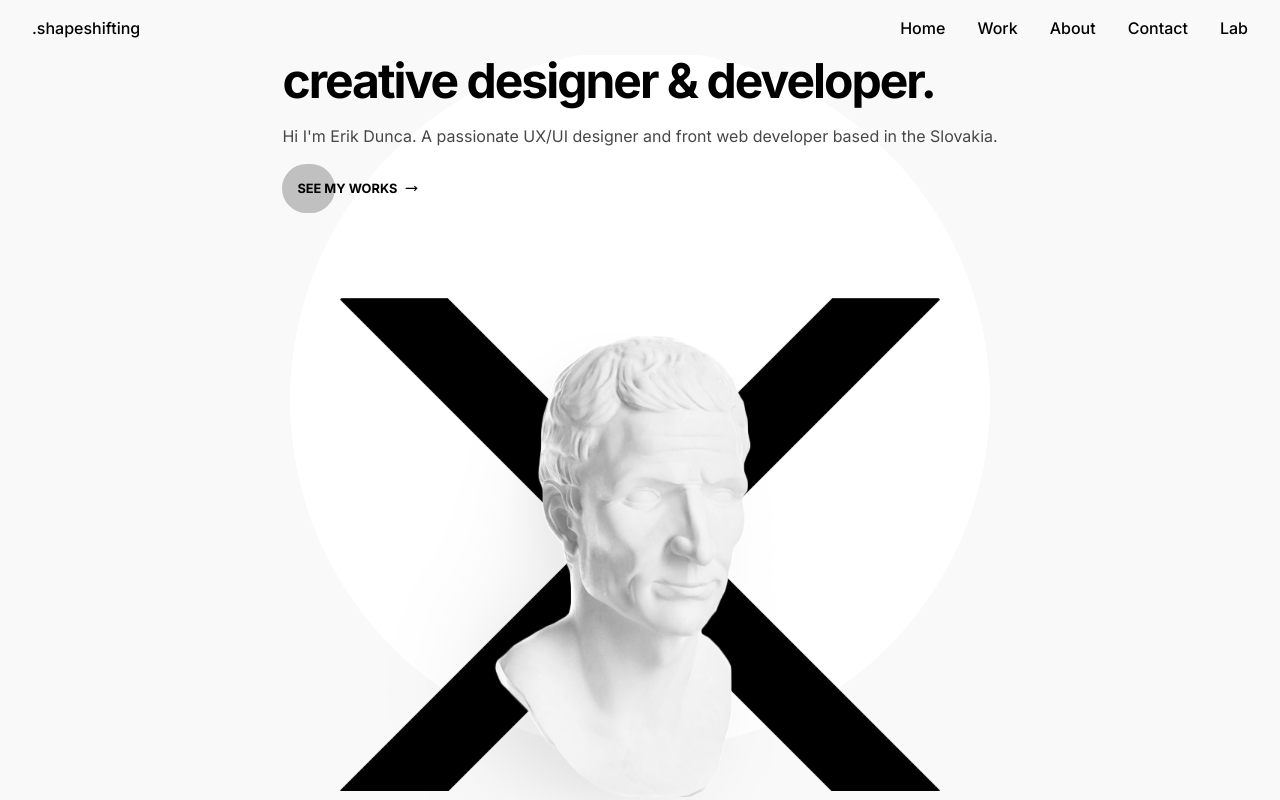
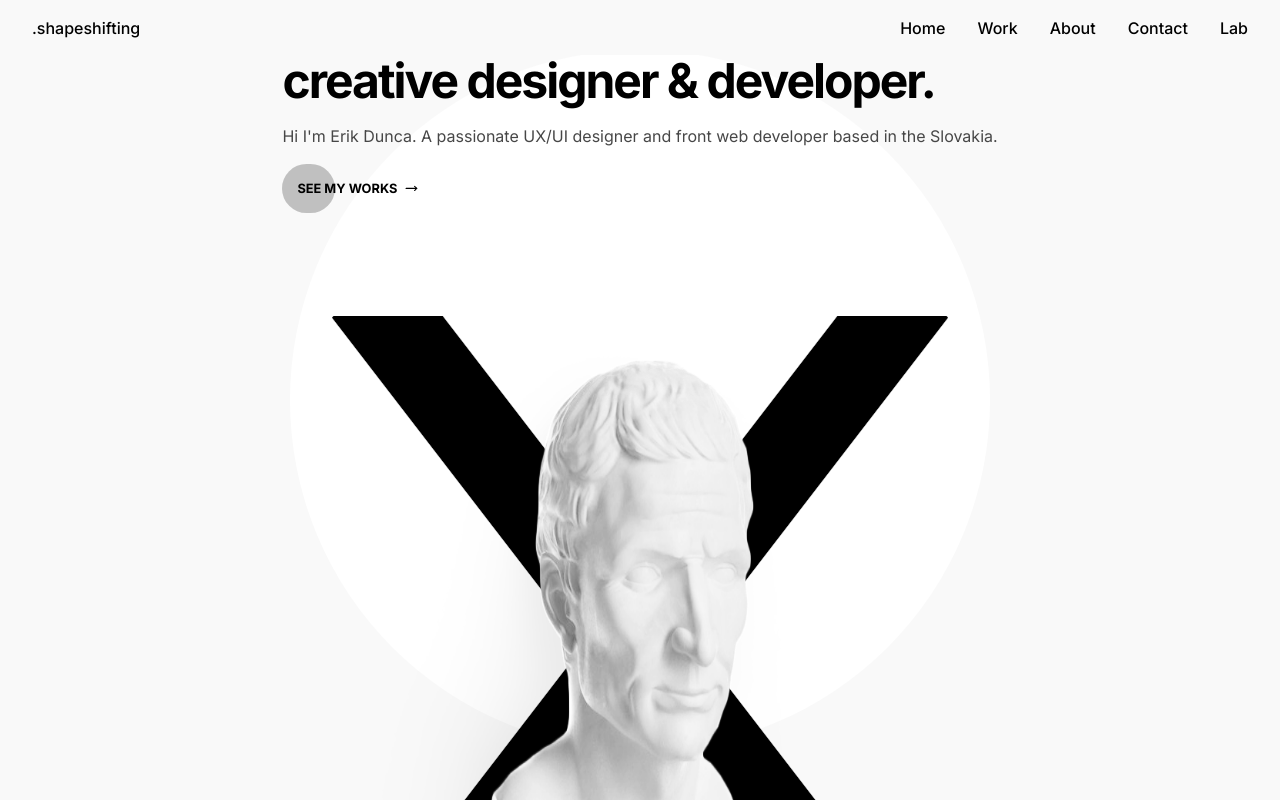
Before and after one commit to meikys/portfolio, a Next.js app: page / in a window 1280 px wide. Shown: the top 800 px of the page. Built offline with nearby package versions, Linux system fonts and the light colour scheme.

Commit message:
zmensene obrazky v hero sekcii

```diff
--- a/src/components/Hero.tsx
+++ b/src/components/Hero.tsx
@@ -12,7 +12,7 @@ import Button from "./ui/Button";
 export default function Hero() {
   return (
     <section
-      className="min-h-[100dvh] px-10 bg-[var(--bg-secondary)] pt-[var(--safe-top)] pb-[var(--safe-bottom)]"
+      className="min-h-[100dvh] px-6 bg-[var(--bg-secondary)] pt-[var(--safe-top)] pb-[var(--safe-bottom)]"
       id="#hero"
     >
       <div className="absolute top-1/2 left-1/2 lg:shadow-none w-[80vw] max-w-[700px] aspect-square bg-white rounded-full transform -translate-x-1/2 -translate-y-1/2 -z-0"></div>
@@ -34,21 +34,21 @@ export default function Hero() {
           width={800}
           height={800}
           alt="Rectangle shape"
-          className="absolute"
+          className="absolute sm:w-[400px] sm:h-[400px] md:w-[600px] md:h-[600px] lg:w-[800px] lg:h-[800px]"
         />
         <Image
           src="/shape2.png"
           width={800}
           height={800}
           alt="Rectangle shape"
-          className="absolute"
+          className="absolute sm:w-[400px] sm:h-[400px] md:w-[600px] md:h-[600px] lg:w-[800px] lg:h-[800px]"
         />
         <Image
           src="/caesar.png"
           width={800}
           height={800}
           alt="Hero Image"
-          className="caesar relative z-20"
+          className="caesar relative z-20 sm:w-[400px] sm:h-[400px] md:w-[600px] md:h-[600px] lg:w-[800px] lg:h-[800px]"
         />
       </div>
       <div className="relative z-20 lg:w-2/2">
```
